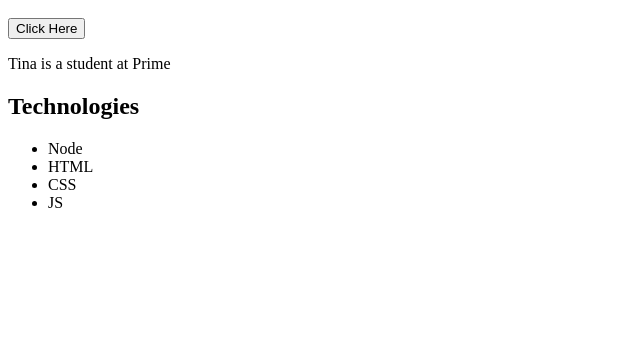
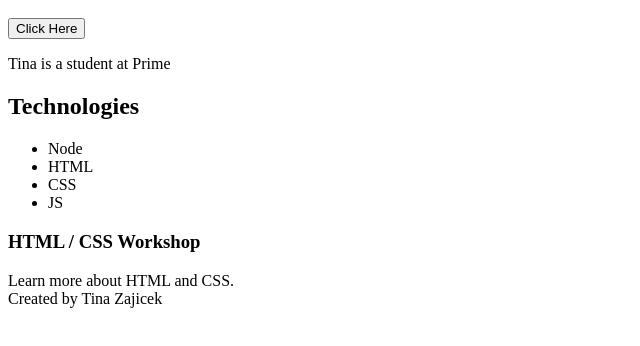
Before and after one commit to tinazajicek/tinazajicek.github.io, a plain HTML site: page index.html in a window 1280 px wide. Shown: the part 48-394 px from the top of the page, without its empty margins (0-640 px from the left). Drawn offline with Linux system fonts and the light colour scheme.

Commit message:
Update index.html

```diff
--- a/index.html
+++ b/index.html
@@ -4,7 +4,10 @@
 </head>
 
 <body>
+  <header>
   <h1> Tina Zajicek </h1>
+  </header>
+  <main>
   <button> Click Here </button>
   <p> Tina is a student at Prime </p>
   <h2> Technologies</h2>
@@ -14,6 +17,14 @@
     <li> CSS </li>
     <li> JS </li>
   </ul>
+     <article>
+       <h3> HTML / CSS Workshop </h3>
+       <section> Learn more about HTML and CSS. </section>
+    </article>
+  </main>
+  <footer>
+    Created by Tina Zajicek
+  </footer>
 </body>
 
 </html>
```
